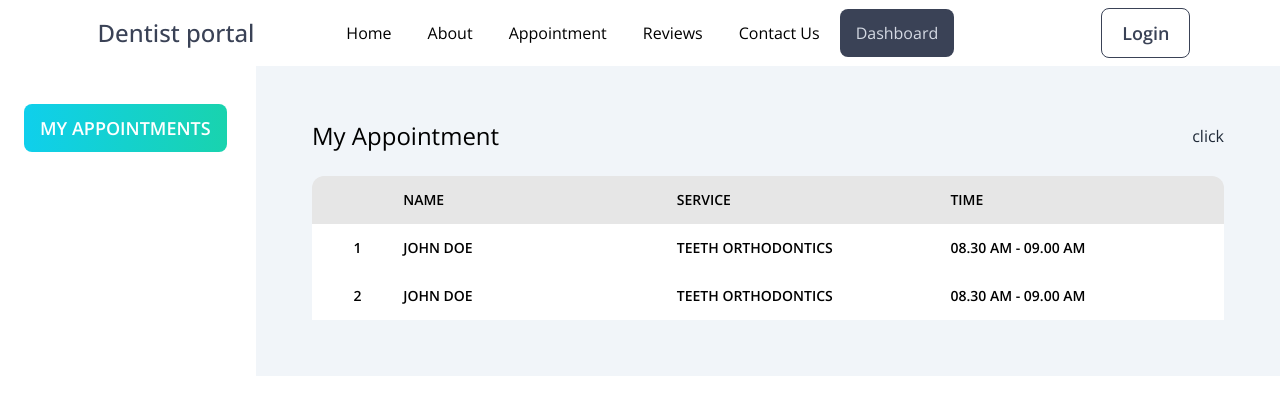
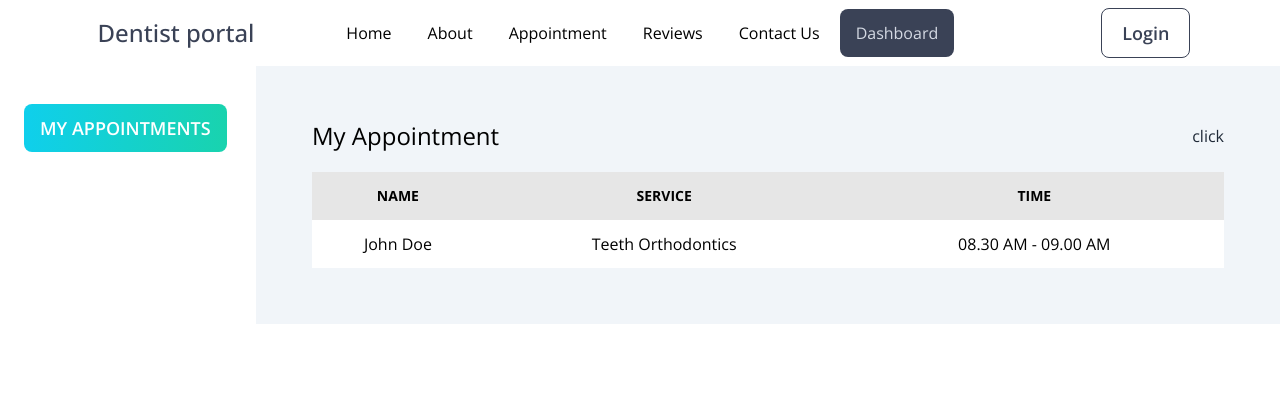
Before and after one commit to ronymia/dentist-portal-client-side11, a React (Create React App) app: page /dashboard in a window 1280 px wide. Shown: the top 414 px of the page. Built offline with nearby package versions, Linux system fonts and the light colour scheme; no server answers.

Commit message:
table integration

```diff
--- a/src/pages/Dashoard/MyAppointment/MyAppointment.jsx
+++ b/src/pages/Dashoard/MyAppointment/MyAppointment.jsx
@@ -7,26 +7,19 @@ export default function MyAppointment() {
                     <h2 className='text-black text-2xl'>My Appointment</h2>
                     <button type="button">click</button>
                </div>
-               <div className="mt-6">
-                    <div className="h-12 bg-[#E6E6E6] uppercase flex flex-row w-full items-center justify-center text-sm font-semibold text-black rounded-t-xl">
-                         <h4 className='w-[10%]'></h4>
-                         <h4 className='w-[30%]'>name</h4>
-                         <h4 className='w-[30%]'>service</h4>
-                         <h4 className='w-[30%]'>time</h4>
-                    </div>
-                    <div className="h-12 bg-white uppercase flex flex-row w-full items-center justify-center text-sm font-semibold text-black" >
-                         <h4 className='w-[10%] block text-center'>1</h4>
-                         <h4 className='w-[30%]'>John Doe</h4>
-                         <h4 className='w-[30%]'>Teeth Orthodontics</h4>
-                         <h4 className='w-[30%]'>	08.30 AM - 09.00 AM</h4>
-                    </div>
-                    <div className="h-12 bg-white uppercase flex flex-row w-full items-center justify-center text-sm font-semibold text-black" >
-                         <h4 className='w-[10%] block text-center'>2</h4>
-                         <h4 className='w-[30%]'>John Doe</h4>
-                         <h4 className='w-[30%]'>Teeth Orthodontics</h4>
-                         <h4 className='w-[30%]'>	08.30 AM - 09.00 AM</h4>
-                    </div>
-               </div>
+
+               <table className='w-full mt-5'>
+                    <tr className='h-12 bg-[#E6E6E6] uppercase text-sm font-semibold text-black rounded-t-xl'>
+                         <th>name</th>
+                         <th>service</th>
+                         <th>time</th>
+                    </tr>
+                    <tr className='text-center h-12 bg-white text-black'>
+                         <td>John Doe</td>
+                         <td>Teeth Orthodontics</td>
+                         <td>08.30 AM - 09.00 AM</td>
+                    </tr>
+               </table>
           </div>
      )
 }
```
